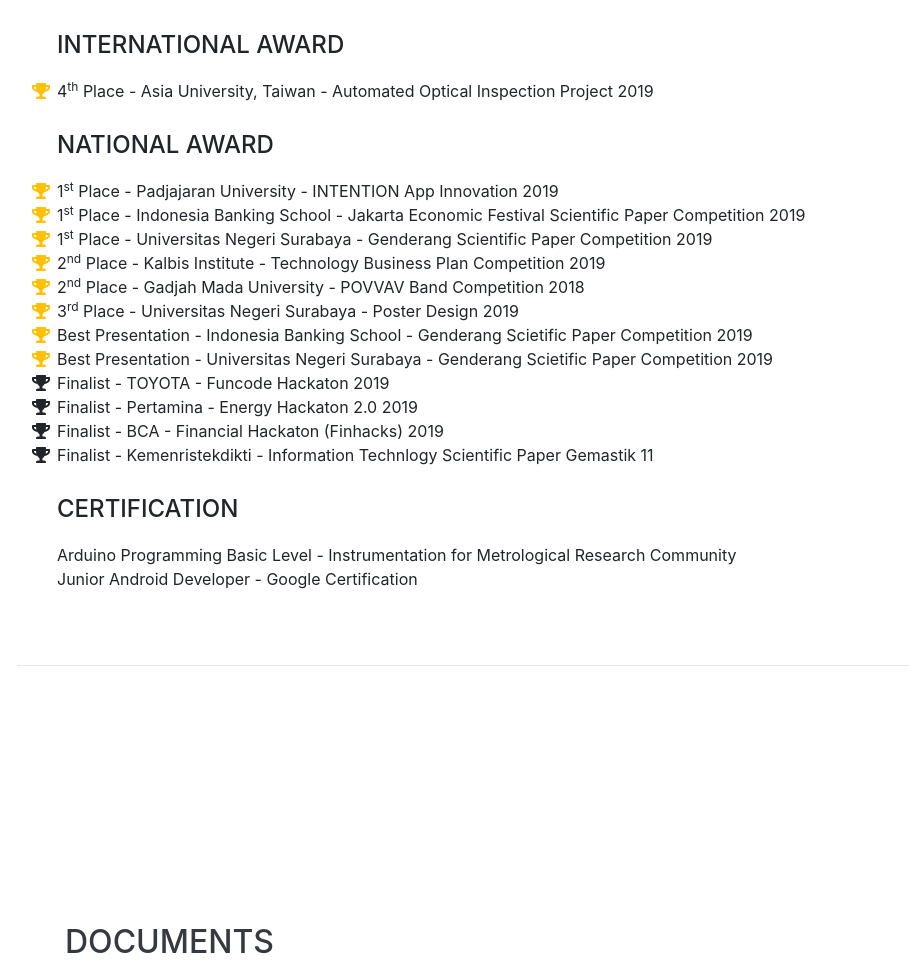
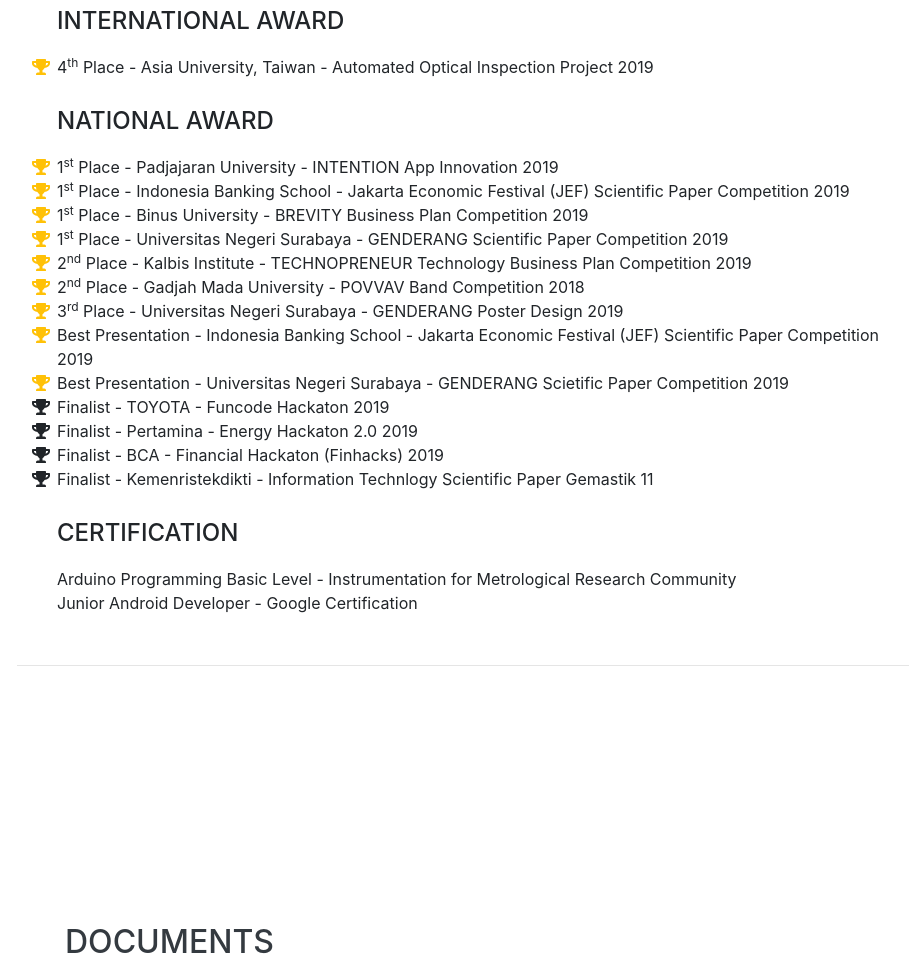
Before and after one commit to edonovanto/resumeWebsite, a website with bundled scripts: page index.html in a window 1280 px wide. Shown: the part 5450-6429 px from the top of the page, without its empty margins (303-1212 px from the left). Built offline with nearby package versions, Linux system fonts and the light colour scheme; a script that the page names is missing; a web font is replaced by a local one.

Commit message:
new award

```diff
--- a/index.html
+++ b/index.html
@@ -336,17 +336,22 @@
           <li>
             <i class="fa-li fa fa-trophy text-warning"></i>
             1<sup>st</sup>
-            Place - Indonesia Banking School - Jakarta Economic Festival Scientific Paper Competition 2019
+            Place - Indonesia Banking School - Jakarta Economic Festival (JEF) Scientific Paper Competition 2019
           </li>
           <li>
             <i class="fa-li fa fa-trophy text-warning"></i>
             1<sup>st</sup>
-            Place - Universitas Negeri Surabaya - Genderang Scientific Paper Competition 2019
+            Place - Binus University - BREVITY Business Plan Competition 2019
+          </li>
+          <li>
+            <i class="fa-li fa fa-trophy text-warning"></i>
+            1<sup>st</sup>
+            Place - Universitas Negeri Surabaya - GENDERANG Scientific Paper Competition 2019
           </li>
           <li>
             <i class="fa-li fa fa-trophy text-warning"></i>
             2<sup>nd</sup>
-            Place - Kalbis Institute - Technology Business Plan Competition 2019
+            Place - Kalbis Institute - TECHNOPRENEUR Technology Business Plan Competition 2019
           </li>
           <li>
             <i class="fa-li fa fa-trophy text-warning"></i>
@@ -356,15 +361,15 @@
           <li>
             <i class="fa-li fa fa-trophy text-warning"></i>
             3<sup>rd</sup>
-            Place - Universitas Negeri Surabaya - Poster Design 2019
+            Place - Universitas Negeri Surabaya - GENDERANG Poster Design 2019
           </li>
           <li>
             <i class="fa-li fa fa-trophy text-warning"></i>
-            Best Presentation - Indonesia Banking School - Genderang Scietific Paper Competition 2019
+            Best Presentation - Indonesia Banking School - Jakarta Economic Festival (JEF) Scientific Paper Competition 2019
           </li>
           <li>
             <i class="fa-li fa fa-trophy text-warning"></i>
-            Best Presentation - Universitas Negeri Surabaya - Genderang Scietific Paper Competition 2019
+            Best Presentation - Universitas Negeri Surabaya - GENDERANG Scietific Paper Competition 2019
           </li>
           <li>
             <i class="fa-li fa fa-trophy"></i>
```
